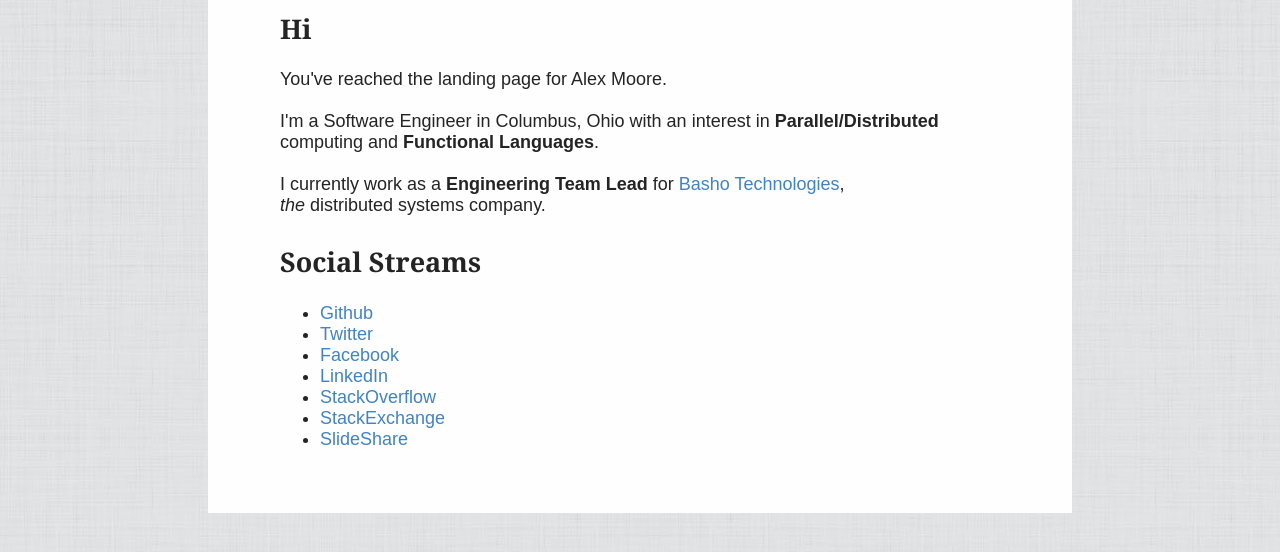
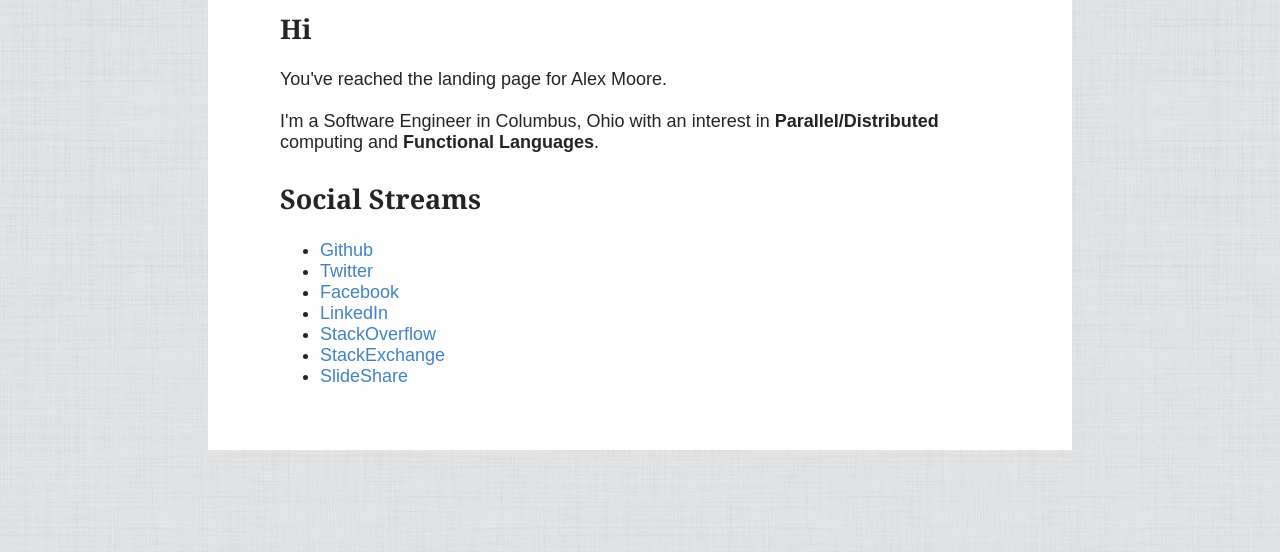
Before and after one commit to alexmoore/alexmoore.github.io, a plain HTML site: page index.html in a window 1280 px wide. Shown: the part 216-768 px from the top of the page. Drawn offline with Linux system fonts and the light colour scheme.

Commit message:
Update index.html

```diff
--- a/index.html
+++ b/index.html
@@ -27,8 +27,7 @@
                 You've reached the landing page for Alex Moore.
                 <br /><br />
                 I'm a Software Engineer in Columbus, Ohio with an interest in <strong>Parallel/Distributed</strong> computing and <strong>Functional Languages</strong>.
-                <br /><br />
-                I currently work as a <strong>Engineering Team Lead</strong> for <a href="http://www.basho.com">Basho Technologies</a>, <br /><em>the</em> distributed systems company.
+                <br />
             </section>
             <section>
                 <h2>Social Streams</h2>
```
